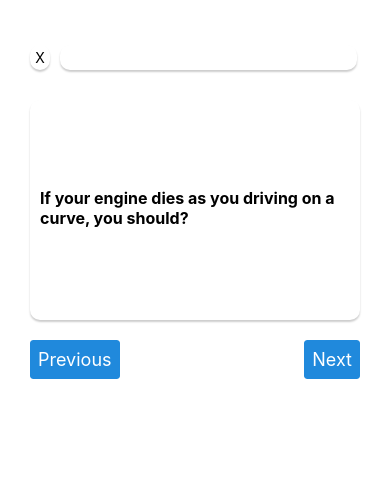
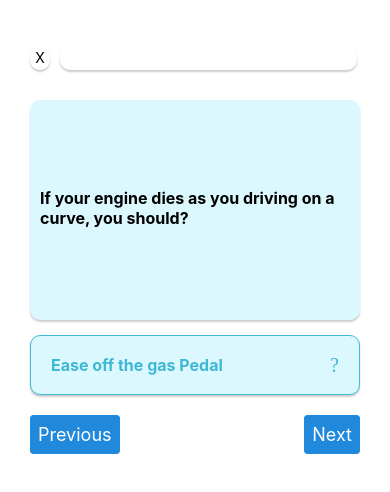
Before and after one commit to Wiscarlens/Pulze, a React Native app: screen / in a window 390 px wide. Shown: the top 492 px of the page. Built offline with nearby package versions, Linux system fonts and the light colour scheme.

Commit message:
Design answer card

```diff
--- /dev/null
+++ b/src/components/AnswerCard.tsx
@@ -0,0 +1,83 @@
+import React from 'react';
+import { View, Text, StyleSheet } from 'react-native';
+import CheckIcon from 'react-native-vector-icons/FontAwesome';
+
+interface AnswerCardProps {
+  answer: string;
+  checkIcon?: boolean;
+}
+
+// const AnswerCard: React.FC<AnswerCardProps> = ({ answer, checkIcon = false}) => {
+//   return (
+//     <View style={styles.card}>
+//       <View style={styles.textContainer}>
+//         <Text style={styles.answer}>{answer}</Text>
+//       </View>
+//       {checkIcon && (
+//         <View style={styles.checkIcon}>
+//           <CheckIcon
+//             style={styles.icon}
+//             name={checkIcon ? 'checkcircle' : 'circle-o'}
+//             size={20}
+//             color={'#3eb8d4'}
+//           />
+//         </View>
+//       )}
+//     </View>
+//   );
+// };
+
+const AnswerCard: React.FC<AnswerCardProps> = ({ answer, checkIcon = false }) => {
+  return (
+    <View style={styles.card}>
+      <View style={styles.textContainer}>
+        <Text style={styles.answer}>{answer}</Text>
+      </View>
+      {checkIcon !== undefined && (
+        <View style={styles.checkIcon}>
+          <CheckIcon
+            style={styles.icon}
+            name={checkIcon ? 'checkcircle' : 'circleo'} // Default to 'circleo' if checkIcon is not provided
+            size={20}
+            color={'#3eb8d4'}
+          />
+        </View>
+      )}
+    </View>
+  );
+};
+
+const styles = StyleSheet.create({
+  card: {
+    width: '100%',
+    height: 60,
+    flexDirection: 'row',
+    borderRadius: 10,
+    backgroundColor: '#dcf8ff',
+    elevation: 3,
+    shadowColor: 'black',
+    shadowOffset: { width: 0, height: 2 },
+    shadowOpacity: 0.2,
+    shadowRadius: 2,
+    marginTop: 15,
+    overflow: 'hidden',
+    paddingLeft: 20,
+    alignItems: 'center',
+    borderWidth: 1,
+    borderColor: '#3eb8d4',
+  },
+  textContainer: {
+    flex: 1,
+  },
+  answer: {
+    color: '#3eb8d4',
+    fontSize: 16,
+    fontWeight: 'bold',
+  },
+  checkIcon: {
+    marginEnd: 20,
+  },
+  icon: {},
+});
+
+export default AnswerCard;
--- a/src/components/QuestionCard.tsx
+++ b/src/components/QuestionCard.tsx
@@ -22,7 +22,7 @@ const styles = StyleSheet.create({
     width: '100%',
     height: 220,
     borderRadius: 10,
-    backgroundColor: 'white',
+    backgroundColor: '#dcf8ff',
     elevation: 3,
     shadowColor: 'black',
     shadowOffset: { width: 0, height: 2 },
--- a/src/screens/LoginScreen.tsx
+++ b/src/screens/LoginScreen.tsx
@@ -53,7 +53,7 @@ const LoginScreen = () => {
       </View>
 
 
-       <TouchableOpacity
+      <TouchableOpacity
         style={styles.button}
         onPress={handleLogin}
       >
--- a/src/screens/QuizScreen.tsx
+++ b/src/screens/QuizScreen.tsx
@@ -3,6 +3,7 @@ import React, { useState } from 'react';
 import { View, Text, StyleSheet, TouchableOpacity } from 'react-native';
 import { Card, Button } from 'react-native-elements';
 import QuestionCard from '../components/QuestionCard';
+import AnswerCard from '../components/AnswerCard';
 
 const QuizScreen = () => {
   const questions = [
@@ -56,6 +57,11 @@ const QuizScreen = () => {
 
         <QuestionCard
             title={questions[currentQuestionIndex].question}
+        />
+
+        <AnswerCard
+              answer='Ease off the gas Pedal'
+              checkIcon={false}
           />
 
 
```
